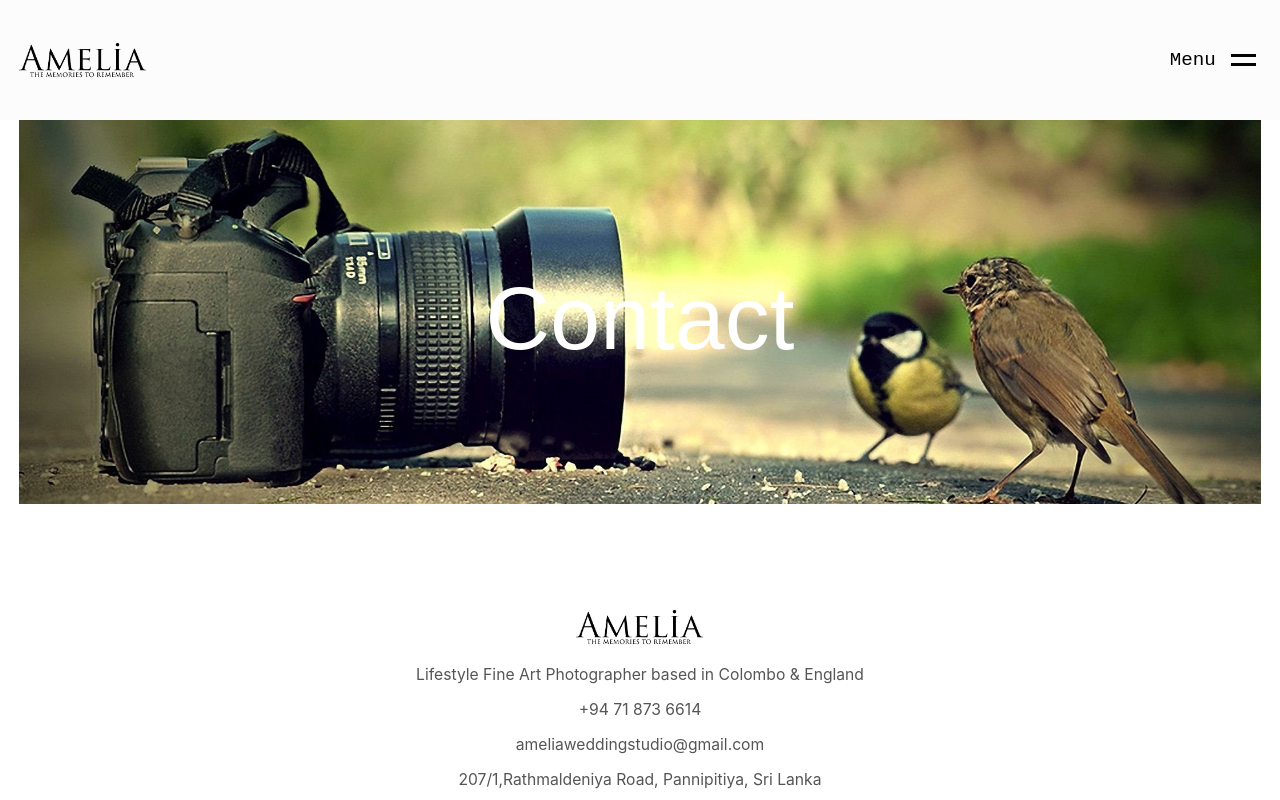
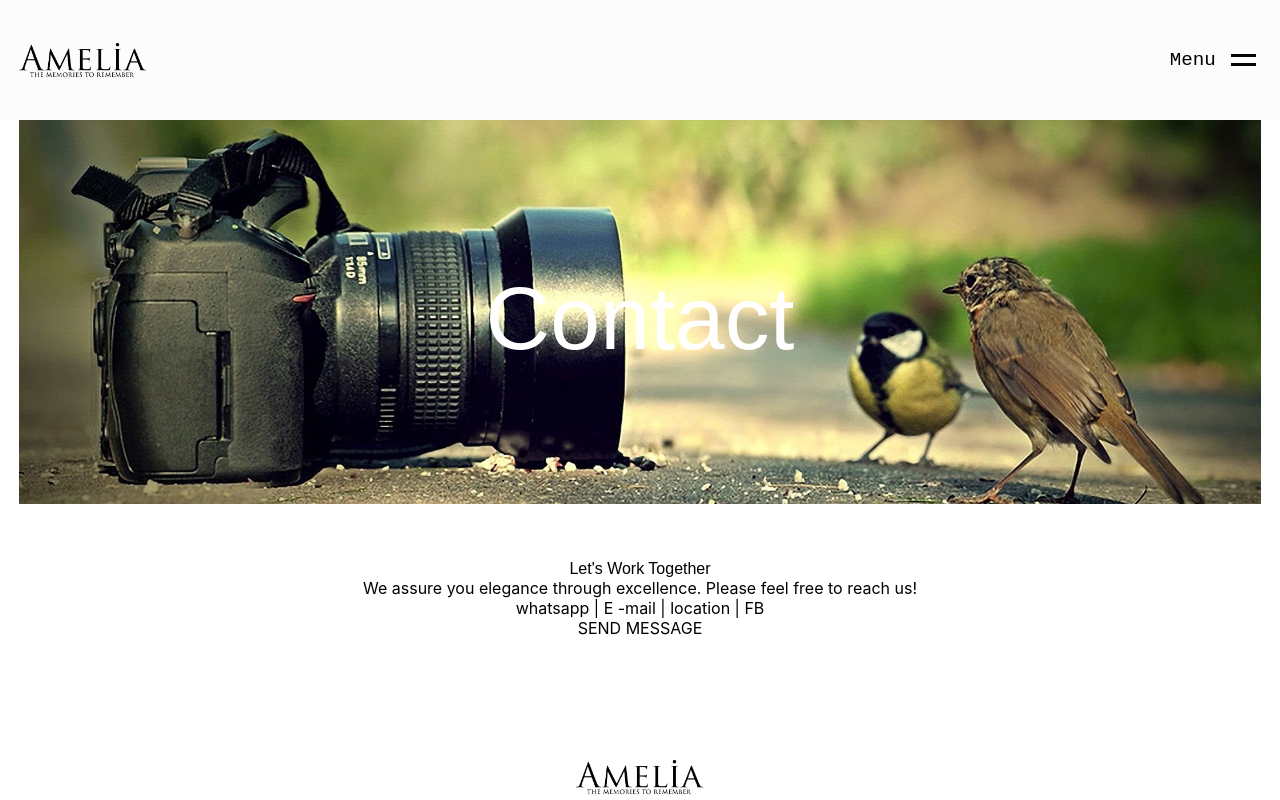
Before and after one commit to TharakaJayz/photography, a React (Create React App) app in the folder client/: page /contact in a window 1280 px wide. Shown: the top 800 px of the page. Built offline with nearby package versions, Linux system fonts and the light colour scheme.

Commit message:
intilizing contact page

```diff
--- a/client/src/pages/Contact/Contact.css
+++ b/client/src/pages/Contact/Contact.css
@@ -4,3 +4,19 @@
     padding:0px var(--padd_main);
     padding-top:var(--nav_size);
 }
+
+.contact-body{
+    width: 100%;
+    margin-top: 5vh;
+    padding-top: 2vh;
+    padding-bottom: 2vh;
+    text-align: center;
+}
+
+.CB-sec-1 >span{
+    display: block;
+}
+
+#sec-1-sp-1{
+    font-family: var( --font-second);
+}
--- a/client/src/pages/Contact/Contact.js
+++ b/client/src/pages/Contact/Contact.js
@@ -1,16 +1,32 @@
-import React from 'react';
-import './Contact.css';
-import FooterMy from '../../components/Footer/FooterMy';
-import PageHeadCard from '../../components/pageHeadCard/PageHeadCard';
-import conactBack from '../../assets/back contact.jpg';
+import React from "react";
+import "./Contact.css";
+import FooterMy from "../../components/Footer/FooterMy";
+import PageHeadCard from "../../components/pageHeadCard/PageHeadCard";
+import conactBack from "../../assets/back contact.jpg";
 
 const Contact = () => {
   return (
-    <div className='contact-main'>
-      <PageHeadCard title ="Contact" src = {conactBack} />
+    <div className="contact-main">
+      <PageHeadCard title="Contact" src={conactBack} />
+      <div className="contact-body">
+        <section className="CB-sec-1">
+          <span id="sec-1-sp-1">Let's Work Together</span>
+          <span id="sec-1-sp-2">
+            We assure you elegance through excellence. Please feel free to reach
+            us!
+          </span>
+          <div className="sec-1-div-logo">
+            whatsapp | E -mail | location | FB
+          </div>
+          <div>
+            SEND MESSAGE
+            <form></form>
+          </div>
+        </section>
+      </div>
       <FooterMy />
     </div>
-  )
-}
+  );
+};
 
-export default Contact
+export default Contact;
```
